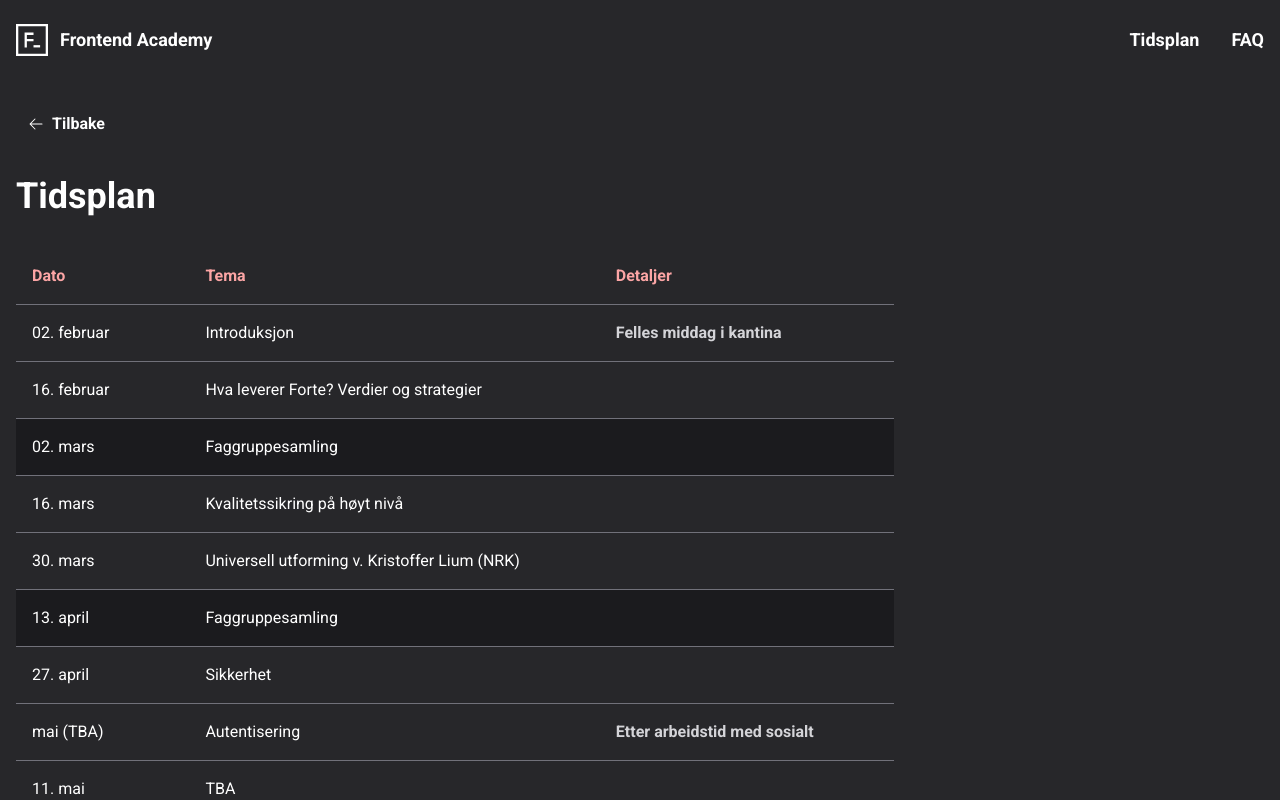
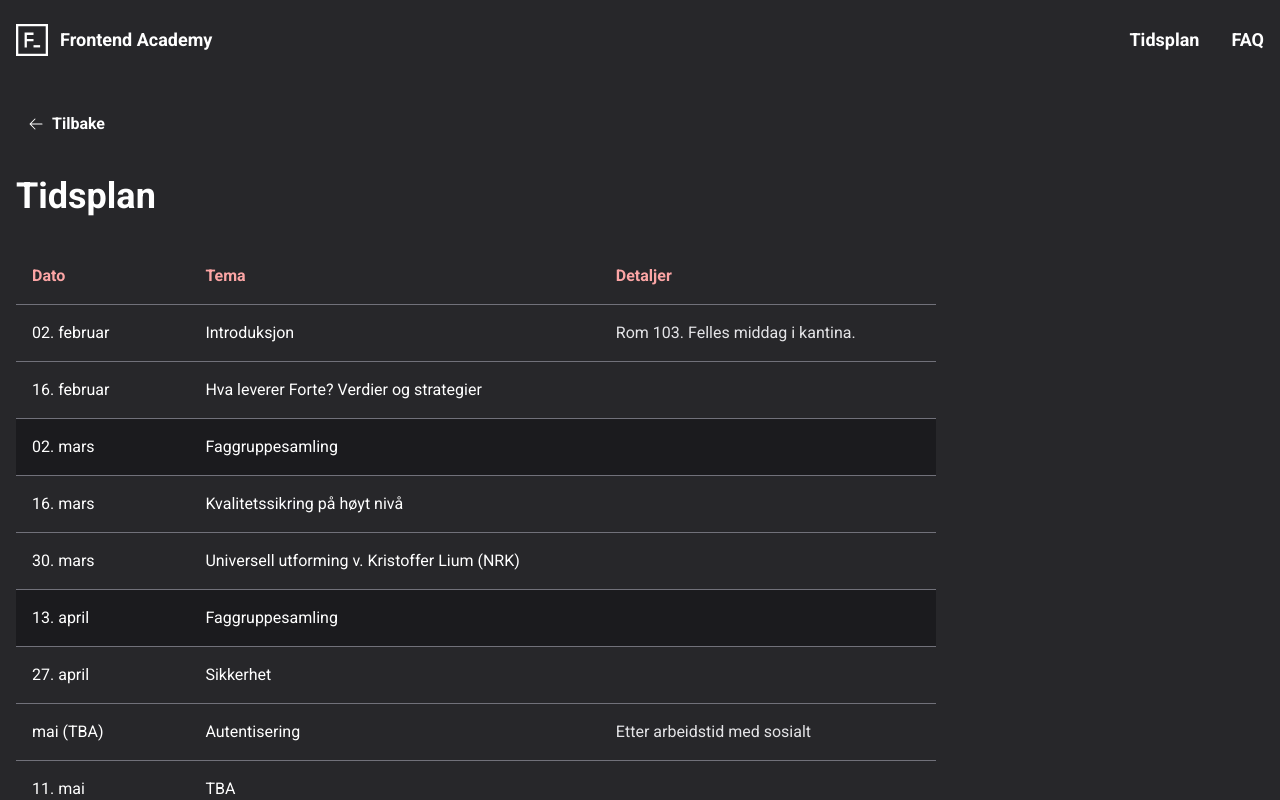
Before and after one commit to fortedigital/frontend-academy, a Next.js app: page /tidsplan in a window 1280 px wide. Built offline with nearby package versions, Linux system fonts and the light colour scheme.

Commit message:
Add room nr for first session

```diff
--- a/pages/tidsplan.tsx
+++ b/pages/tidsplan.tsx
@@ -11,7 +11,7 @@ export default function Plan() {
     {
       date: "02. februar",
       topic: "Introduksjon",
-      details: "Felles middag i kantina",
+      details: "Rom 103. Felles middag i kantina.",
     },
     {
       date: "16. februar",
@@ -90,7 +90,7 @@ export default function Plan() {
             >
               <td className="py-4 pl-4 lg:pr-20">{item.date}</td>
               <td className="py-4 pl-4 lg:pr-20">{item.topic}</td>
-              <td className="py-4 pl-4 font-bold text-zinc-300 lg:pr-20">
+              <td className="py-4 pl-4 text-zinc-200 lg:pr-20">
                 {item.details}
               </td>
             </tr>
```
